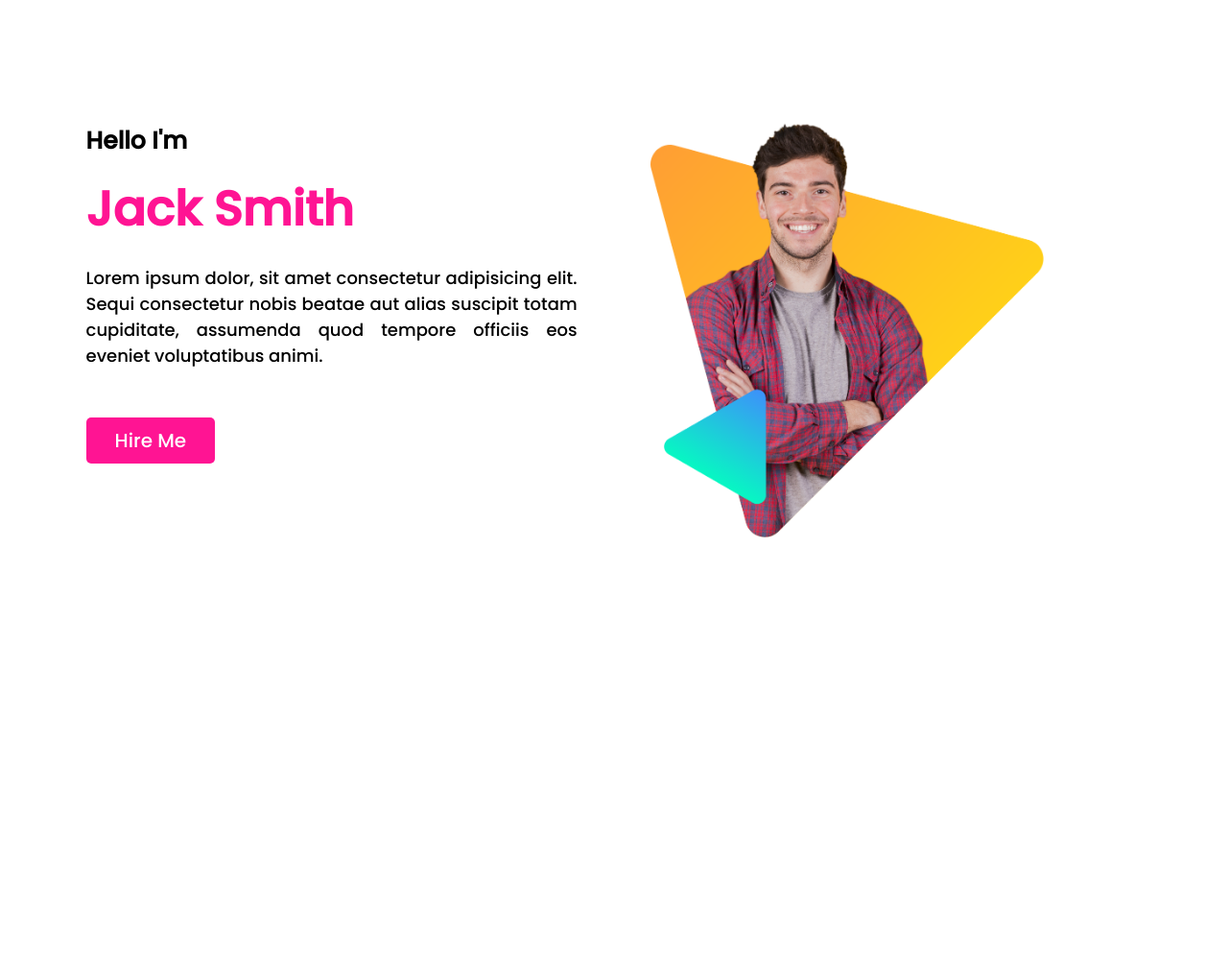
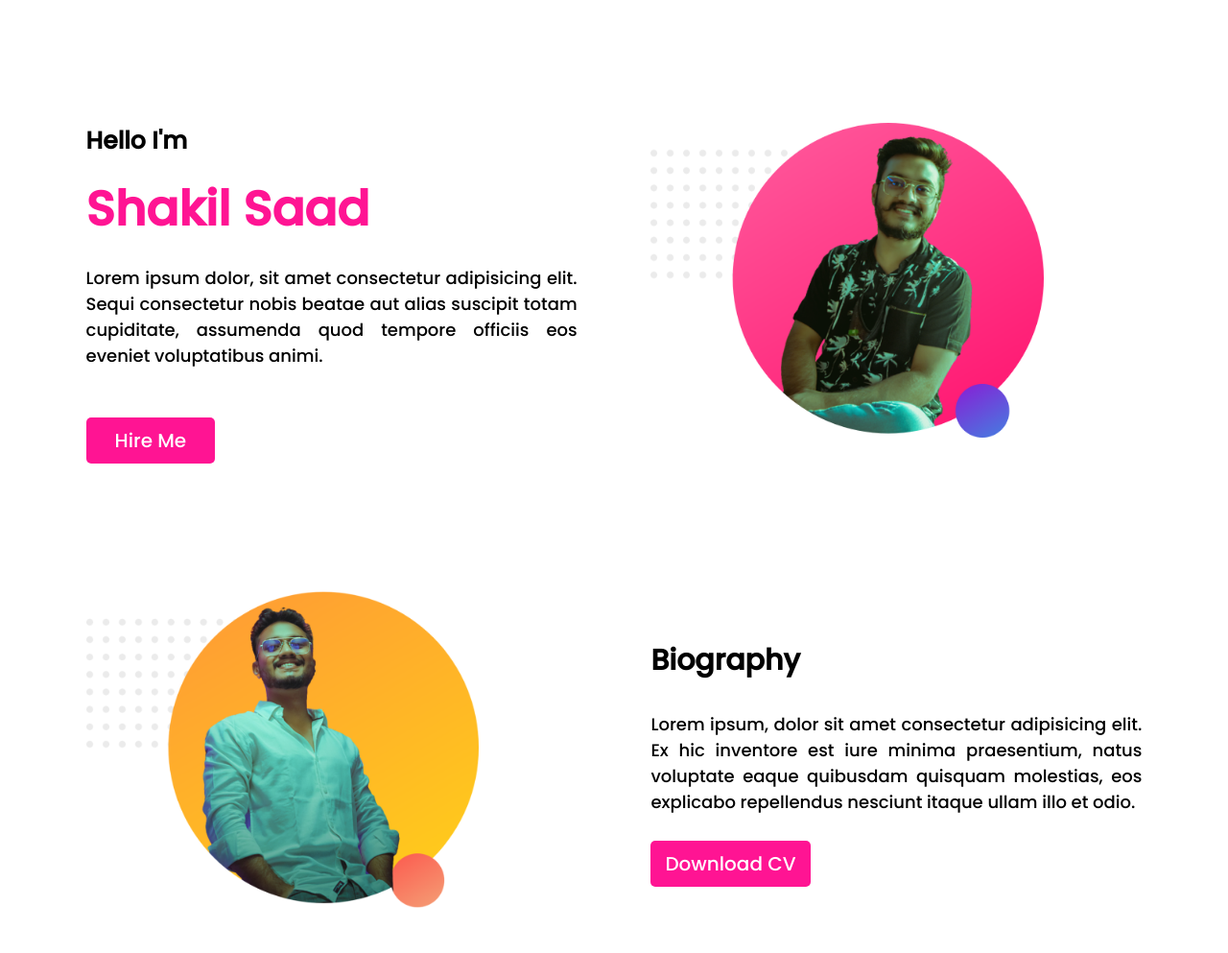
Before and after one commit to shakilsaad/Project2, a plain HTML site: page index.html in a window 1280 px wide. Shown: the whole page at 96% size. Before the commit the page ends 800 px from the top, so only its background shows below. Drawn offline with Linux system fonts and the light colour scheme.

Commit message:
another-push

```diff
--- a/index.html
+++ b/index.html
@@ -18,17 +18,35 @@
   <div class="section-top clearfix">
     <div class="left-section">
       <h4>Hello I'm</h4>
-      <h1>Jack Smith</h1>
+      <h1>Shakil Saad</h1>
       <p>Lorem ipsum dolor, sit amet consectetur adipisicing elit. Sequi consectetur nobis beatae aut alias suscipit totam cupiditate, assumenda quod tempore officiis eos eveniet voluptatibus animi.</p>
 
       <div class="btn-down">
-        <a href="#">Hire Me</a>
+        <a href="#middle">Hire Me</a>
       </div>
     </div>
     <div class="right-section">
-      <img src="./personal-website/peter.png" alt="peter image">
+      <img src="./personal-website/profile2.png" alt="peter image">
     </div>
   </div>
+
+
+<div class="middle-section" id="middle">
+
+<div class="left-banner">
+  <img src="./personal-website/profile.png" alt="peter dream">
+</div>
+
+  <div class="right-banner">
+    <h2>Biography</h2>
+    <p>Lorem ipsum, dolor sit amet consectetur adipisicing elit. Ex hic inventore est iure minima praesentium, natus voluptate eaque quibusdam quisquam molestias, eos explicabo repellendus nesciunt itaque ullam illo et odio.</p>
+    <div class="link-button">
+      <a class="link-button" target="_blank" href="https://www.linkedin.com/in/md-mainul-islam-693a81194/">Download CV</a>
+    </div>
+  </div>
+
+
+</div>
 
 
 
--- a/style.css
+++ b/style.css
@@ -11,6 +11,14 @@ body{
     font-family: 'Poppins', sans-serif;
 }
 
+
+.section-top{
+    width: 100%;
+    font-family: 'Poppins', sans-serif;
+    padding-bottom: 5%;
+    padding-top: 10%;
+}
+
 /* .clearfix:after {
     content: ".";
     display: block;
@@ -18,13 +26,6 @@ body{
     clear: both;
     visibility: hidden;
   } */
-
-.section-top{
-    width: 100%;
-    font-family: 'Poppins', sans-serif;
-    padding-bottom: 5%;
-    padding-top: 10%;
-}
 
 .left-section{
     width: 40%;
@@ -56,7 +57,6 @@ body{
 
 .btn-down{
     width: auto;
-    display: block;
 }
 
 .btn-down a{
@@ -82,3 +82,66 @@ body{
 .right-section img{
     width: 80%;
 }
+
+
+.middle-section{
+        width: 100%;
+        font-family: 'Poppins', sans-serif;
+        padding-bottom: 5%;
+
+}
+
+.clearfix:after {
+    content: ".";
+    display: block;
+    height: 0;
+    clear: both;
+    visibility: hidden;
+  }
+
+  .left-banner {
+    width: 40%;
+    float: left;
+    height: auto;
+    padding-left: 7%;
+    padding-top: 3%;
+}
+
+.left-banner img{
+    width: 80%;
+}
+
+.right-banner{
+    width: 40%;
+    height: auto;
+    padding-right: 7%;
+    float: right;
+    padding-top: 10%;
+}
+
+.link-button{
+    width: auto;
+    padding-top: 7%;
+}
+
+.link-button a{
+    text-decoration: none;
+    background-color: deeppink;
+    color: white;
+    padding: 10px 15px;
+    font-size: 20px;
+    border-radius: 5px;
+}
+
+.right-banner h2{
+    font-size: 30px;
+
+}
+
+.right-banner p{
+    font-size: 18px;
+    text-align: justify;
+    padding-top: 30px;
+    width: 100%;
+    height: auto;
+}
```
Also changed, not shown: personal-website/profile.png (added), personal-website/profile2.png (added).
